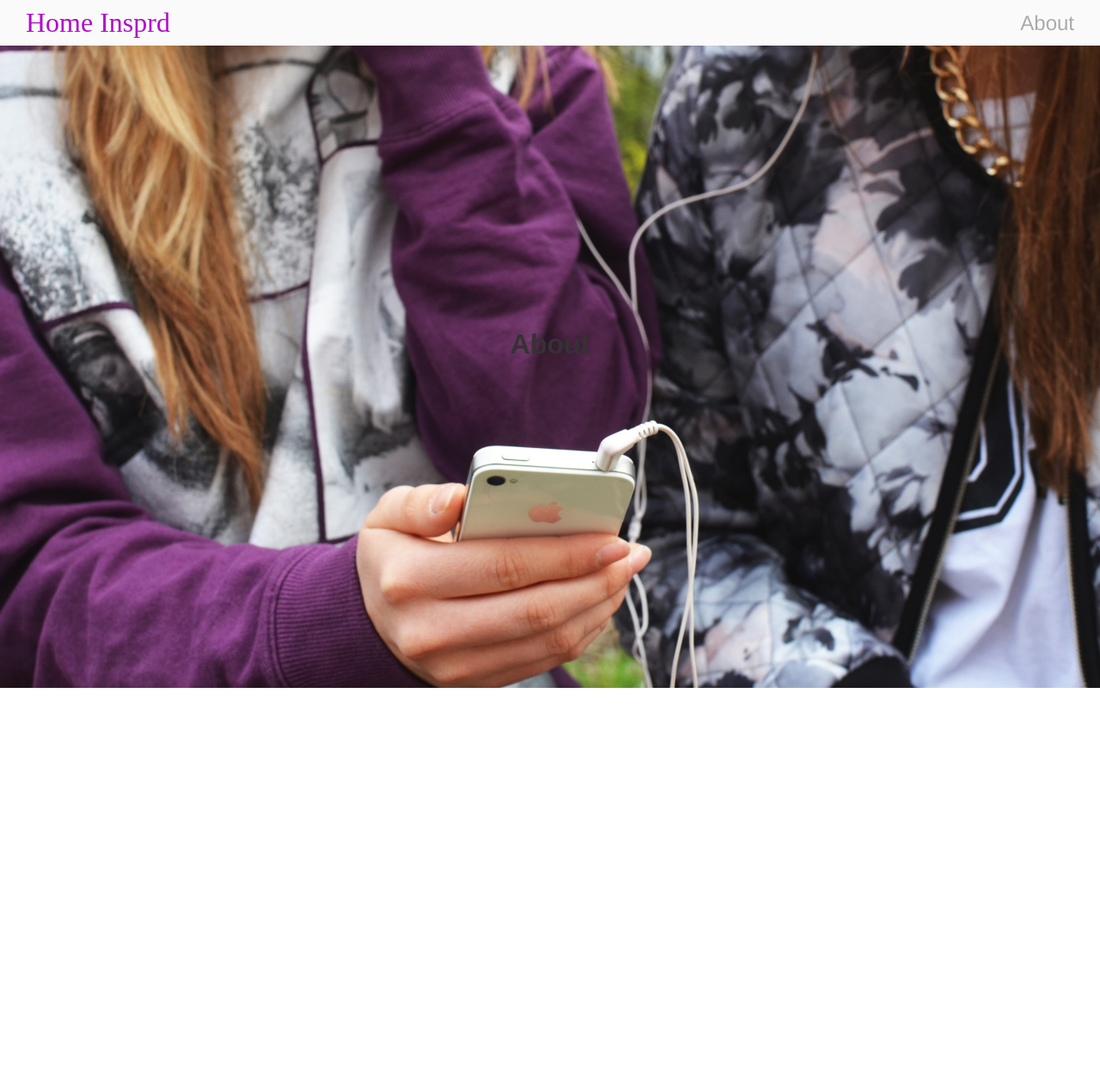
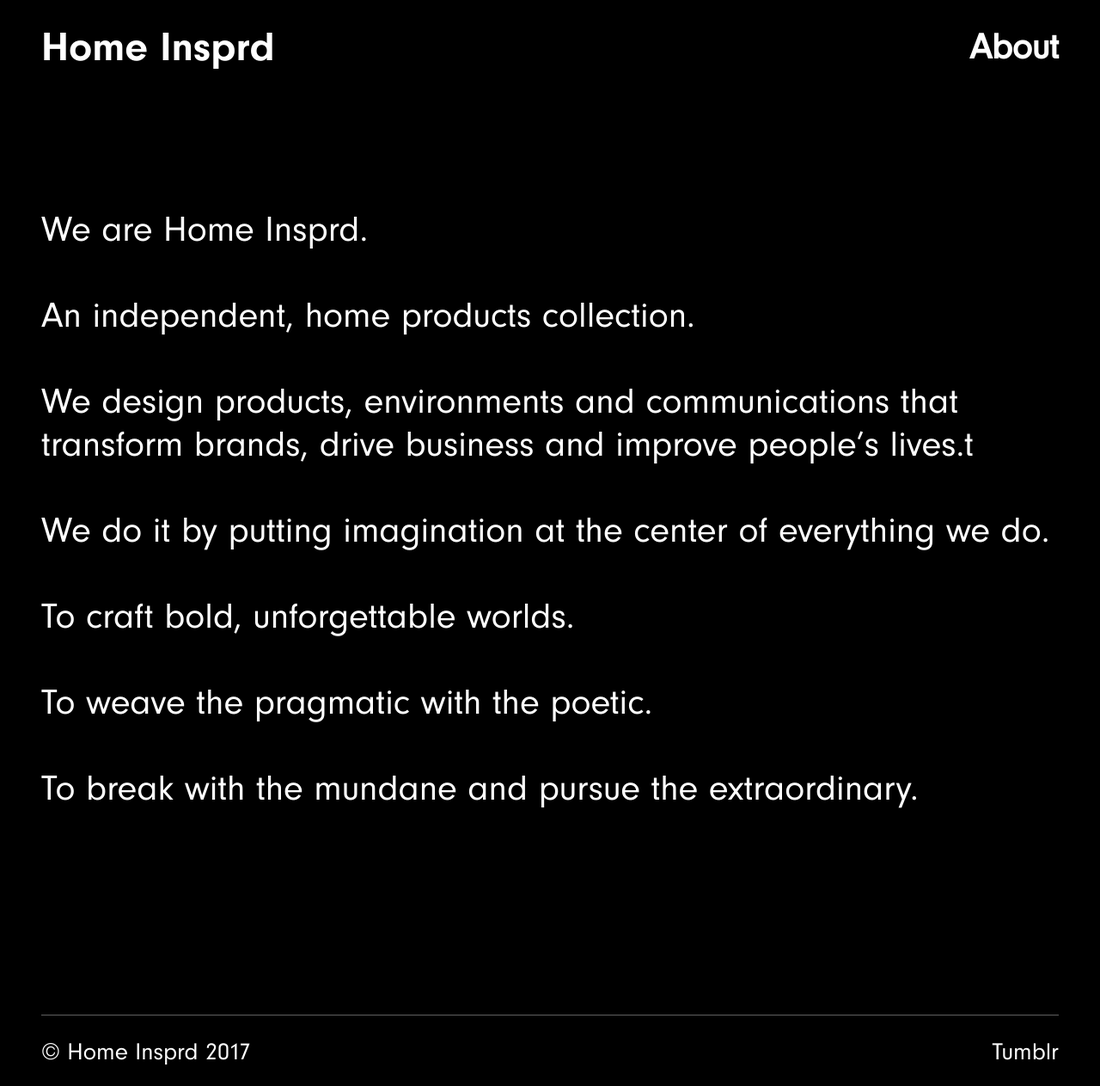
Before and after one commit to sekkithub/home-insprd, a React app: page /about in a window 1280 px wide. Shown: the whole page at 86% size. Before the commit the page ends 800 px from the top, so only its background shows below. Built offline with nearby package versions, Linux system fonts and the light colour scheme.

Commit message:
Basic styles

```diff
--- a/index.html
+++ b/index.html
@@ -2,7 +2,7 @@
 <html lang="en">
 <head>
 	<meta charset="UTF-8">
-	<title>svideo</title>
+	<title>React Base</title>
   <link rel="stylesheet" href="/public/style.css">
 </head>
 <body>
--- a/js/About.jsx
+++ b/js/About.jsx
@@ -1,13 +1,27 @@
 // @flow
 
 import React from 'react';
-import Header from './Header';
 
 const About = () => (
-  <div className="about">
-    <Header />
-    <h1>About</h1>
-  </div>
+  <section className="about">
+    <div className="wrapper">
+      <p>
+        We are Home Insprd.<br />
+        <br />
+        An independent, home products collection.<br />
+        <br />
+        We design products, environments and communications that transform brands, drive business and improve people’s lives.t<br />
+        <br />
+        We do it by putting imagination at the center of everything we do.<br />
+        <br />
+        To craft bold, unforgettable worlds.<br />
+        <br />
+        To weave the pragmatic with the poetic.<br />
+        <br />
+        To break with the mundane and pursue the extraordinary.
+      </p>
+    </div>
+  </section>
 );
 
 export default About;
--- a/js/App.jsx
+++ b/js/App.jsx
@@ -2,20 +2,24 @@
 
 import React from 'react';
 import { BrowserRouter, Route, Switch } from 'react-router-dom';
-import Landing from './Landing';
+import Header from './Header';
+import Home from './Home';
 import About from './About';
 // import preload from '../data.json';
+import Footer from './Footer';
 
 const FourOhFour = () => <h1>404</h1>;
 
 const App = () => (
   <BrowserRouter>
     <div className="app">
+      <Header />
       <Switch>
-        <Route exact path="/" component={Landing} />
+        <Route exact path="/" component={Home} />
         <Route path="/about" component={About} />
         <Route component={FourOhFour} />
       </Switch>
+      <Footer />
     </div>
   </BrowserRouter>
 );
--- /dev/null
+++ b/js/Footer.jsx
@@ -0,0 +1,21 @@
+// @flow
+
+import React from 'react';
+import { Link } from 'react-router-dom';
+
+const Footer = () => (
+  <footer>
+    <div className="wrapper">
+      <div className="footer__border-top">
+        <div className="flex  flex--space-between  flex--middle">
+          <h3>&copy; Home Insprd 2017</h3>
+          <h2>
+            <Link to="http://homeinsprd.tumblr.com/" target="_blank">Tumblr</Link>
+          </h2>
+        </div>
+      </div>
+    </div>
+  </footer>
+);
+
+export default Footer;
--- a/js/Header.jsx
+++ b/js/Header.jsx
@@ -5,12 +5,14 @@
 
 const Header = () => (
   <header>
+    <div className="wrapper  flex  flex--space-between  flex--middle">
       <h1>
         <Link to="/">Home Insprd</Link>
       </h1>
       <h2>
         <Link to="/about">About</Link>
       </h2>
+    </div>
   </header>
 );
 
--- /dev/null
+++ b/js/Home.jsx
@@ -0,0 +1,13 @@
+// @flow
+
+import React from 'react';
+
+const Home = () => (
+  <section className="home">
+    <div className="wrapper">
+      <h1>Home</h1>
+    </div>
+  </section>
+);
+
+export default Home;
--- a/js/Landing.jsx
+++ /dev/null
@@ -1,13 +0,0 @@
-// @flow
-
-import React from 'react';
-import Header from './Header';
-
-const Landing = () => (
-  <div className="landing">
-    <Header />
-    <h1>Landing</h1>
-  </div>
-);
-
-export default Landing;
--- a/public/style.css
+++ b/public/style.css
@@ -6,8 +6,17 @@
  *    without disabling user zoom.
  */
 
+ @font-face {
+   font-family: "NeuzeitGroT-Bold";
+   src: url("./fonts/NeuzeitGroT-Bold/NeuzeitGroT-Bold.woff") format("woff");
+ }
+
+ @font-face {
+   font-family: "NeuzeitGroT-Regu";
+   src: url("./fonts/NeuzeitGroT-Regu/NeuzeitGroT-Regu.woff") format("woff");
+ }
+
 html {
-  font-family: sans-serif; /* 1 */
   -ms-text-size-adjust: 100%; /* 2 */
   -webkit-text-size-adjust: 100%; /* 2 */
 }
@@ -17,6 +26,8 @@
  */
 
 body {
+  background-color: black;
+  color: white;
   margin: 0;
 }
 
@@ -129,16 +140,6 @@
 }
 
 /**
- * Address variable `h1` font-size and margin within `section` and `article`
- * contexts in Firefox 4+, Safari, and Chrome.
- */
-
-h1 {
-  font-size: 2em;
-  margin: 0.67em 0;
-}
-
-/**
  * Address styling not present in IE 8/9.
  */
 
@@ -220,18 +221,6 @@
 
 pre {
   overflow: auto;
-}
-
-/**
- * Address odd `em`-unit font size rendering in all browsers.
- */
-
-code,
-kbd,
-pre,
-samp {
-  font-family: monospace, monospace;
-  font-size: 1em;
 }
 
 /* Forms
@@ -432,262 +421,93 @@
 }
 
 html {
-  font-family: Helvetica Neue, Helvetica, sans-serif;
-}
-
-.app {
-  position: relative;
-  width: 100%;
-  height: 100vh;
-  background-image: url(/public/img/3.jpg);
-  background-size: cover;
-  background-position: center;
-  display: flex;
-  align-items: center;
-  justify-content: center;
-  text-align: center;
-  color: #333;
-}
-
-.app > h1 {
-  color: white;
-}
-
-.landing {
-  background-color: rgba(220, 220, 220, .7);
-  padding: 15px 30px;
-  border-radius: 5px;
-}
-
-.landing > h1 {
-  color: #B10DC9;
-  font-family: Skia;
-  font-weight: normal;
-}
-
-.landing > input, .landing > form > input {
-  width: 100%;
-  padding: 10px;
-  border-radius: 4px;
-}
-
-.landing > form {
-  width: 100%;
-  min-width: 300px;
-}
-
-.landing > a {
-  margin-top: 15px;
-  padding: 10px 40px;
-  background-color: #333;
-  color: #fafafa;
-  border-color: transparent;
-  display: inline-block;
-  text-decoration: none;
-  border-radius: 4px;
-}
-
-.landing > a:hover, .landing > a:focus {
-  background-color: #666;
-}
-
-.landing > a:active {
-  background-color: #fafafa;
-  color: #333;
-  border-color: #333;
-}
-
-.details, .search {
-  position: absolute;
-  top: 15px;
-  left: 15px;
-  right: 15px;
-  bottom: 15px;
-  overflow-y: scroll;
-  background-color: rgba(220, 220, 220, .8);
-  padding: 15px 30px;
-  border-radius: 5px;
-  min-width: 1400px;
-}
-
-.search > div {
-  display: flex;
-  flex-wrap: wrap;
-  justify-content: space-around;
-  align-items: center;
+  font-family: "NeuzeitGroT-Regu", Helvetica, sans-serif;
 }
 
 pre {
   text-align: left;
 }
 
-// .search > div > a {
-//   width: 30%;
-//   height: 0;
-//   padding-bottom: 19.8%;
-//   overflow: hidden;
-//   margin-bottom: 3%;
-//   border: 2px solid #333;
-//   border-radius: 4px;
-//   color: #333;
-//   text-decoration: none;
-// }
-
-// .search > div > a {
-//   width: 100%;
-//   padding-bottom: 70%;
-//   height: 0;
-//   overflow: inherit;
-//   margin-bottom: inherit;;
-//   border: none;
-//   border-radius: inherit;
-// }
-
-// .show-card {
-//   float: left;
-//   margin-right: 2%;
-//   border: 2px solid #333;
-//   border-radius: 4px;
-//   text-align: left;
-//   width: 32%;
-//   height: 0;
-//   padding-bottom: 19.8%;
-//   overflow: hidden;
-//   margin-bottom: 2%;
-// }
-
-// .show-card:nth-child(3n), .search > div > a:nth-child(3n) > .show-card {
-//   margin-right: 0;
-// }
-
-// .show-card > img {
-//   width: 46%;
-//   float: left;
-// }
-
-// .show-card > div{
-//   display: block;
-//   float: right;
-//   width: 52%;
-//   overflow-y: scroll;
-// }
-
-// .show-card > div > h3 {
-//   margin-top: 0;
-//   margin-bottom: 5px;
-// }
-
-// .show-card > div > h4 {
-//   margin-top: 0;
-//   margin-bottom: 5px;
-//   color: #666;
-//   font-size: 13px;
-// }
-
-// .show-card > div > p {
-//   margin: 0;
-//   font-size: 13px;
-}
-
-.search > header + div {
-  margin-top: 25px;
-}
-
 header {
-  z-index: 10;
+  align-items: center;
+  color: #ffffff;
+  display: flex;
+  justify-content: space-between;
   position: fixed;
-  display: flex;
-  align-items: center;
-  justify-content: space-between;
-  text-align: center;
   top: 0;
   left: 0;
   width: 100%;
-  overflow: hidden;
-  background-color: #fafafa;
-  padding: 8px 30px;
+  padding: 24px 0;
+  z-index: 10;
 }
 
-header > h1 {
-  font-family: Skia;
-  font-weight: normal;
-  color: #B10DC9;
+header h1,
+header h2 {
   margin: 0;
 }
 
-header > h1 > a {
-  color: #B10DC9;
+header h1 {
+  font-family: "NeuzeitGroT-Bold";
+  font-size: 48px;
+}
+
+header h2 {
+  color: #606060;
+  font-size: 42px;
+}
+
+header a {
+  color: white;
   text-decoration: none;
 }
 
-header > h2 {
-  font-weight: normal;
+.wrapper {
+  padding: 0 48px;
+  width: 100%;
+}
+
+.flex {
+  display: flex;
+}
+
+.flex--space-between {
+  justify-content: space-between;
+}
+
+.flex--middle {
+  align-items: center;
+}
+
+p {
+  font-size: 42px;
+}
+
+section {
+  padding-bottom: 240px;
+  padding-top: 240px;
+}
+
+.about p {
   margin: 0;
 }
 
-header > h2 > a {
-  color: #aaa;
+footer {
+}
+
+.footer__border-top {
+  border-top: 1px solid #606060;
+  padding: 24px 0;
+}
+
+footer h2,
+footer h3 {
+  margin: 0;
+  font-size: 28px;
+  font-family: "NeuzeitGroT-Regu";
+  font-weight: 100 !important;
+}
+
+footer a {
+  color: white;
   text-decoration: none;
 }
-
-.details > div {
-  width: 100%;
-  height: 0;
-  padding-bottom: 56.25%;
-  position: relative;
-}
-
-.details > div > iframe {
-  position: absolute;
-  top: 0;
-  left: 0;
-  width: 100%;
-  height: 100%;
-}
-
-header > input {
-  min-width: 250px;
-  max-width: 350px;
-  width: 33%;
-  padding: 4px;
-  border: 2px solid #ccc;
-  border-radius: 4px;
-}
-
-.details > section > img, .details > section > h3 {
-  width: 8%;
-}
-
-.details > section > img.spinner {
-  -webkit-animation: spin 4s infinite linear;
-  -moz-animation: spin 4s infinite linear;
-  animation: spin 4s infinite linear;
-}
-
-@-moz-keyframes spin {
-    from { -moz-transform: rotate(0deg); }
-    to { -moz-transform: rotate(360deg); }
-}
-@-webkit-keyframes spin {
-    from { -webkit-transform: rotate(0deg); }
-    to { -webkit-transform: rotate(360deg); }
-}
-@keyframes spin {
-    from {transform:rotate(0deg);}
-    to {transform:rotate(360deg);}
-}
-
-.details > section > * {
-  margin: 0 1%;
-}
-
-.details > section {
-  display: flex;
-  justify-content: space-around;
-  align-items: center;
-  margin-bottom: 25px;
-}
-
-.details > header + section {
-  margin-top: 25px;
-}
```
Also changed, not shown: public/fonts/NeuzeitGroT-Bold/NeuzeitGroT-Bold.woff (added), public/fonts/NeuzeitGroT-Regu/NeuzeitGroT-Regu.woff (added). Lines whose indentation alone changed are shown as unchanged.
